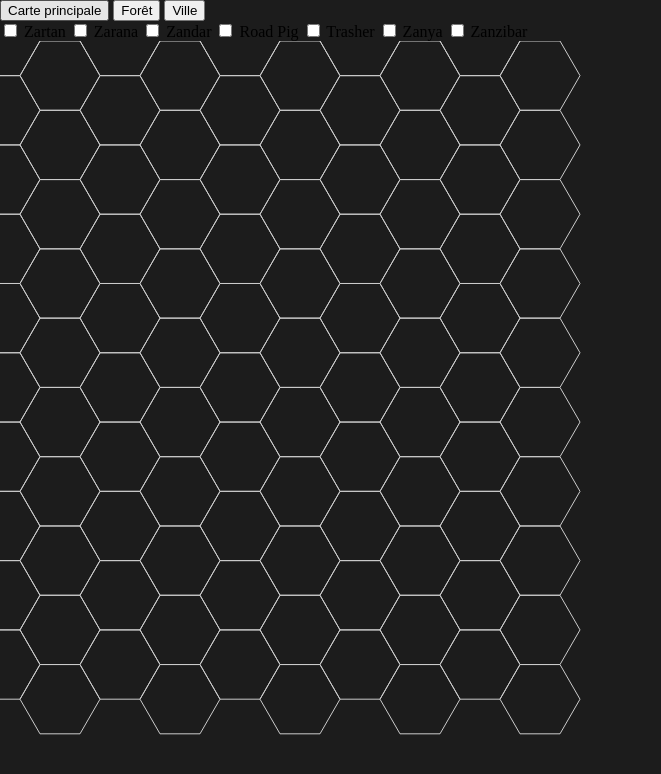
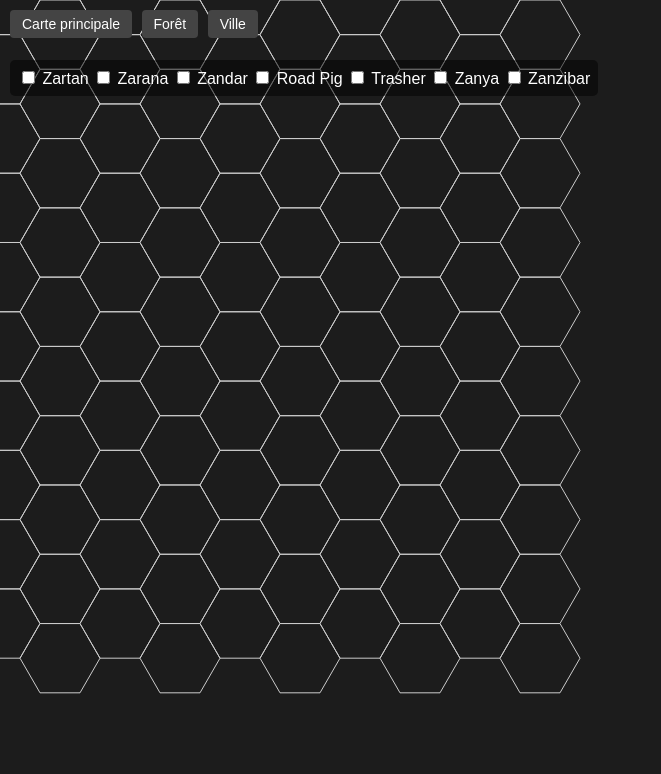
Before and after one commit to ThalieXVII/hex-map-game, a plain HTML site: page index.html in a window 1280 px wide. Shown: the whole page, without its empty margins (0-661 px from the left). Drawn offline with Linux system fonts and the light colour scheme.

Commit message:
Update style.css

```diff
--- a/style.css
+++ b/style.css
@@ -1,21 +1,42 @@
 body {
+  font-family: sans-serif;
   margin: 0;
-  background-color: #202020;
 }
 canvas {
   display: block;
 }
-#character {
+.nav {
+  position: absolute;
+  top: 10px;
+  left: 10px;
+  z-index: 10;
+}
+.nav button {
+  font-size: 14px;
+  margin-right: 5px;
+  padding: 6px 12px;
+  background-color: #444;
+  color: white;
+  border: none;
+  border-radius: 4px;
+  cursor: pointer;
+}
+.nav button:hover {
+  background-color: #666;
+}
+.persos {
+  position: absolute;
+  top: 60px;
+  left: 10px;
+  z-index: 10;
+  background: rgba(0, 0, 0, 0.5);
+  padding: 8px;
+  border-radius: 5px;
+  color: white;
+}
+.character {
   position: absolute;
   width: 60px;
   cursor: grab;
-  z-index: 10;
+  z-index: 20;
 }
-select {
-  position: absolute;
-  top: 10px;
-  left: 10px;
-  z-index: 20;
-  font-size: 16px;
-  padding: 5px;
-}
```
